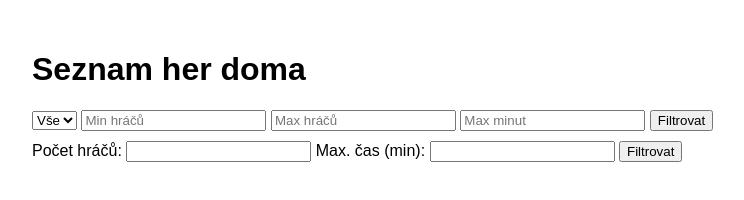
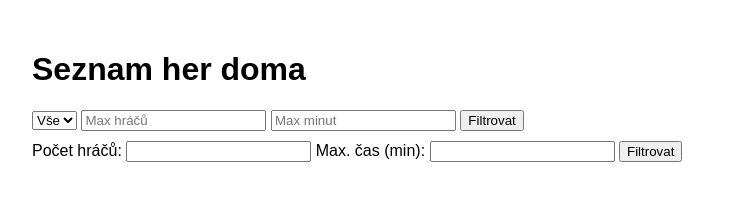
Before and after one commit to 4ME280-Webdesign-a-uzivatelska-rozhrani/kubl17-projekt, a plain HTML site: page index.html in a window 1280 px wide. Shown: the whole page, without its empty margins (208-952 px from the left). Drawn offline with Linux system fonts and the light colour scheme; no server answers.

Commit message:
index.html

```diff
--- a/index.html
+++ b/index.html
@@ -34,7 +34,6 @@
 
   <form id="filtr-form">
   <select id="filtr-typ"></select>
-  <input type="number" id="filtr-hraci-min" placeholder="Min hráčů">
   <input type="number" id="filtr-hraci-max" placeholder="Max hráčů">
   <input type="number" id="filtr-cas-max" placeholder="Max minut">
   <button type="submit">Filtrovat</button>
```
